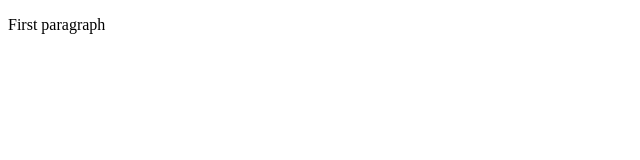
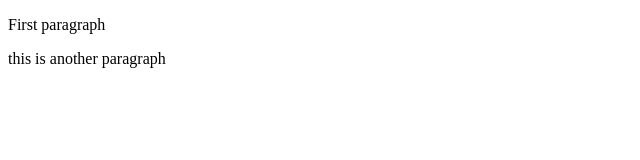
Before and after one commit to OussamaJadidi/learning-git, a plain HTML site: page index.html in a window 1280 px wide. Shown: the whole page, without its empty margins (0-640 px from the left). Drawn offline with Linux system fonts and the light colour scheme.

Commit message:
add another p tag

```diff
--- a/index.html
+++ b/index.html
@@ -5,5 +5,6 @@
     </head>
     <body>
         <p>First paragraph</p>
+        <p>this is another paragraph</p>
     </body>
 </html>
```
